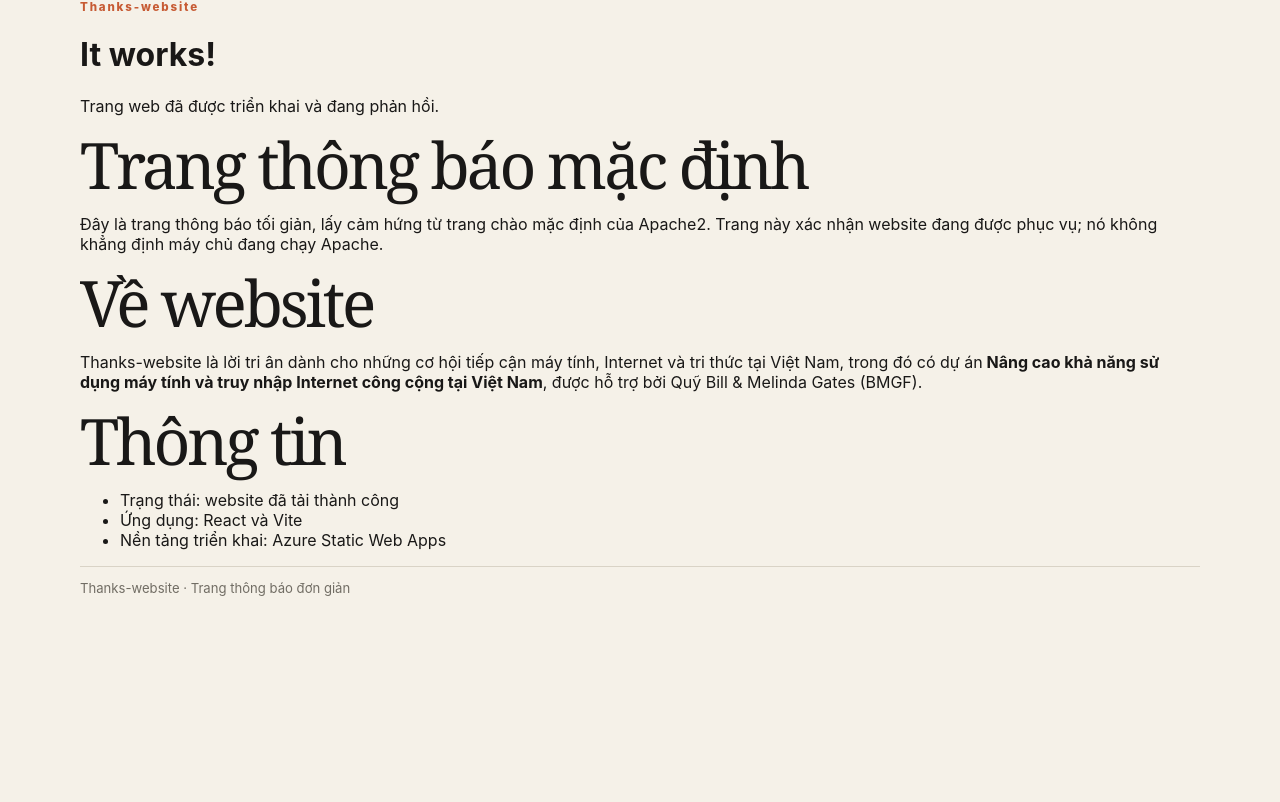
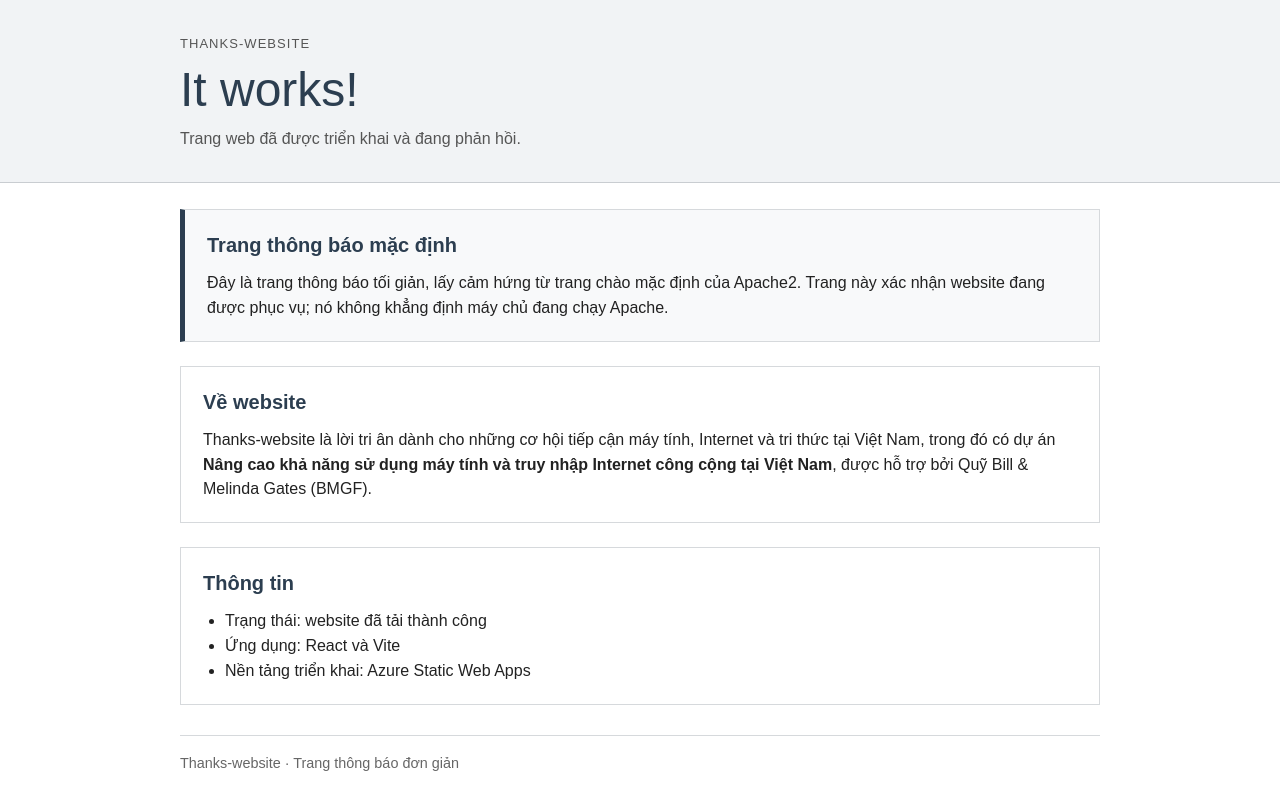
Before and after one commit to admim-bmgfvn/Thanks-website, a React (Vite) app: page / in a window 1280 px wide. Built offline with nearby package versions, Linux system fonts and the light colour scheme.

Commit message:
Use plain Apache-style notice page styling

```diff
--- a/src/styles.css
+++ b/src/styles.css
@@ -1,301 +1,99 @@
 :root {
-  font-family: Inter, ui-sans-serif, system-ui, -apple-system, BlinkMacSystemFont, "Segoe UI", sans-serif;
-  color: #191817;
-  background: #f5f1e8;
+  font-family: Arial, Helvetica, sans-serif;
+  color: #222;
+  background: #fff;
   font-synthesis: none;
   text-rendering: optimizeLegibility;
-  --bg: #f5f1e8;
-  --paper: #fffdf8;
-  --ink: #191817;
-  --muted: #716d64;
-  --line: #d9d3c6;
-  --accent: #c75b34;
+  -webkit-font-smoothing: antialiased;
+  -moz-osx-font-smoothing: grayscale;
 }
 
 * { box-sizing: border-box; }
 
-html { scroll-behavior: smooth; }
-
 body {
   margin: 0;
-  min-width: 320px;
-  background: var(--bg);
+  background: #fff;
+  color: #222;
+  font-size: 16px;
+  line-height: 1.55;
 }
 
-a { color: inherit; }
-
 .container {
-  width: min(1120px, calc(100% - 40px));
+  width: min(920px, calc(100% - 32px));
   margin: 0 auto;
 }
 
-.hero {
-  min-height: 88vh;
-  position: relative;
-  overflow: hidden;
-  border-bottom: 1px solid var(--line);
-  background:
-    radial-gradient(circle at 80% 18%, rgba(199, 91, 52, .14), transparent 28%),
-    linear-gradient(135deg, var(--paper), var(--bg));
+.page-header {
+  padding: 34px 0 30px;
+  background: #f1f3f5;
+  border-bottom: 1px solid #c9cdd1;
 }
 
-.nav {
-  height: 88px;
-  display: flex;
-  align-items: center;
-  justify-content: space-between;
+.eyebrow {
+  margin: 0 0 8px;
+  color: #555;
+  font-size: 13px;
+  text-transform: uppercase;
+  letter-spacing: .08em;
 }
 
-.brand {
-  text-decoration: none;
-  font-size: 1.35rem;
-  font-weight: 850;
-  letter-spacing: -.05em;
+h1 {
+  margin: 0;
+  color: #2c3e50;
+  font-size: clamp(2.2rem, 6vw, 3rem);
+  font-weight: 400;
+  line-height: 1.15;
 }
 
-.brand span { color: var(--accent); }
-
-.nav-links {
-  display: flex;
-  gap: 30px;
-  color: var(--muted);
-  font-size: .92rem;
+.subtitle {
+  margin: 10px 0 0;
+  color: #555;
 }
 
-.nav-links a {
-  text-decoration: none;
+.content { padding-top: 26px; }
+
+section {
+  margin: 0 0 24px;
+  padding: 20px 22px;
+  border: 1px solid #d6d9dc;
+  background: #fff;
 }
 
-.nav-links a:hover { color: var(--accent); }
-
-.menu-button { display: none; }
-
-.hero-content {
-  min-height: calc(88vh - 88px);
-  display: flex;
-  flex-direction: column;
-  justify-content: center;
-  padding: 70px 0 100px;
-}
-
-.eyebrow, .section-label, .quote-label {
-  margin: 0;
-  color: var(--accent);
-  font-size: .72rem;
-  font-weight: 800;
-  letter-spacing: .16em;
-}
-
-.hero h1 {
-  max-width: 900px;
-  margin: 20px 0 28px;
-  font-family: Georgia, "Times New Roman", serif;
-  font-size: clamp(3.3rem, 8vw, 7.2rem);
-  font-weight: 500;
-  line-height: .96;
-  letter-spacing: -.065em;
-}
-
-.hero h1 span, h2 em { color: var(--accent); font-style: normal; }
-
-.hero-copy {
-  max-width: 620px;
-  margin: 0;
-  color: var(--muted);
-  font-size: clamp(1.05rem, 2vw, 1.3rem);
-  line-height: 1.7;
-}
-
-.cta {
-  width: fit-content;
-  margin-top: 35px;
-  padding: 13px 19px;
-  border-radius: 999px;
-  background: var(--ink);
-  color: white;
-  text-decoration: none;
-  font-weight: 700;
-  transition: transform .2s, background .2s;
-}
-
-.cta:hover {
-  background: var(--accent);
-  transform: translateY(-2px);
-}
-
-.cta b { margin-left: 12px; }
-
-.hero-mark {
-  position: absolute;
-  right: 7%;
-  bottom: 4%;
-  color: rgba(199,91,52,.18);
-  font-family: Georgia, serif;
-  font-size: 15rem;
-  line-height: .7;
-}
-
-.section { padding: 115px 0; }
-
-.story-grid {
-  display: grid;
-  grid-template-columns: 1fr 1fr;
-  gap: 90px;
-  margin-top: 50px;
+section.notice {
+  border-left: 5px solid #2c3e50;
+  background: #f8f9fa;
 }
 
 h2 {
-  margin: 0;
-  font-family: Georgia, "Times New Roman", serif;
-  font-size: clamp(2.4rem, 5vw, 4.7rem);
-  font-weight: 500;
-  line-height: 1.03;
-  letter-spacing: -.05em;
+  margin: 0 0 10px;
+  color: #2c3e50;
+  font-size: 1.25rem;
+  font-weight: 600;
 }
 
-.story-copy {
-  color: var(--muted);
-  font-size: 1.05rem;
-}
+p { margin: 0 0 12px; }
+p:last-child { margin-bottom: 0; }
 
-.story-copy p { margin: 0 0 22px; }
-.story-copy strong { color: var(--ink); }
+strong { font-weight: 700; }
 
-.quote {
-  padding: 105px 0;
-  background: var(--ink);
-  color: #f7f2e8;
-}
-
-blockquote {
-  max-width: 900px;
-  margin: 25px 0 0;
-  font-family: Georgia, "Times New Roman", serif;
-  font-size: clamp(2.1rem, 4.6vw, 4.5rem);
-  line-height: 1.1;
-  letter-spacing: -.045em;
-}
-
-.cards {
-  display: grid;
-  grid-template-columns: repeat(3, 1fr);
-  gap: 18px;
-  margin-top: 48px;
-}
-
-.card {
-  min-height: 280px;
-  padding: 30px;
-  border: 1px solid var(--line);
-  border-radius: 18px;
-  background: var(--paper);
-}
-
-.card > span {
-  color: var(--accent);
-  font-size: .75rem;
-  font-weight: 800;
-}
-
-.card h3 {
-  margin: 65px 0 12px;
-  font-family: Georgia, serif;
-  font-size: 2rem;
-  font-weight: 500;
-}
-
-.card p {
+ul {
   margin: 0;
-  color: var(--muted);
-}
-
-.status {
-  display: flex;
-  gap: 22px;
-  align-items: flex-start;
-  margin-top: 45px;
-  padding: 35px;
-  border: 1px solid var(--line);
-  border-radius: 18px;
-  background: var(--paper);
-}
-
-.status h2 { font-size: clamp(2rem, 4vw, 3.3rem); }
-
-.status p {
-  max-width: 700px;
-  margin: 15px 0 0;
-  color: var(--muted);
-}
-
-.status-indicator {
-  width: 13px;
-  height: 13px;
-  flex: 0 0 13px;
-  margin-top: 10px;
-  border-radius: 50%;
-  background: #4b9b62;
-  box-shadow: 0 0 0 7px rgba(75,155,98,.12);
-}
-
-code {
-  padding: 2px 6px;
-  border-radius: 5px;
-  background: #eee9dd;
+  padding-left: 22px;
 }
 
 footer {
-  border-top: 1px solid var(--line);
-  color: var(--muted);
-  font-size: .82rem;
+  padding: 6px 0 28px;
+  color: #666;
+  font-size: .9rem;
 }
 
-.footer-inner {
-  min-height: 80px;
-  display: flex;
-  align-items: center;
-  justify-content: space-between;
+footer p {
+  margin: 0;
+  padding-top: 16px;
+  border-top: 1px solid #d6d9dc;
 }
 
-@media (max-width: 760px) {
-  .container { width: min(100% - 28px, 1120px); }
-  .hero { min-height: 82vh; }
-  .hero-content { min-height: calc(82vh - 72px); }
-  .nav { height: 72px; }
-  .menu-button {
-    display: flex;
-    flex-direction: column;
-    gap: 5px;
-    padding: 8px;
-    border: 0;
-    background: transparent;
-  }
-  .menu-button span {
-    width: 24px;
-    height: 2px;
-    background: var(--ink);
-  }
-  .nav-links {
-    display: none;
-    position: absolute;
-    top: 72px;
-    right: 14px;
-    left: 14px;
-    padding: 20px;
-    flex-direction: column;
-    gap: 16px;
-    border: 1px solid var(--line);
-    border-radius: 14px;
-    background: var(--paper);
-    z-index: 3;
-  }
-  .nav-links.open { display: flex; }
-  .hero-mark { font-size: 9rem; }
-  .story-grid, .cards { grid-template-columns: 1fr; }
-  .story-grid { gap: 35px; }
-  .section { padding: 75px 0; }
-  .quote { padding: 75px 0; }
-  .card { min-height: 220px; }
-  .card h3 { margin-top: 40px; }
-  .footer-inner { gap: 12px; flex-direction: column; justify-content: center; }
+@media (max-width: 600px) {
+  .page-header { padding: 26px 0 24px; }
+  section { padding: 17px; }
 }
```
